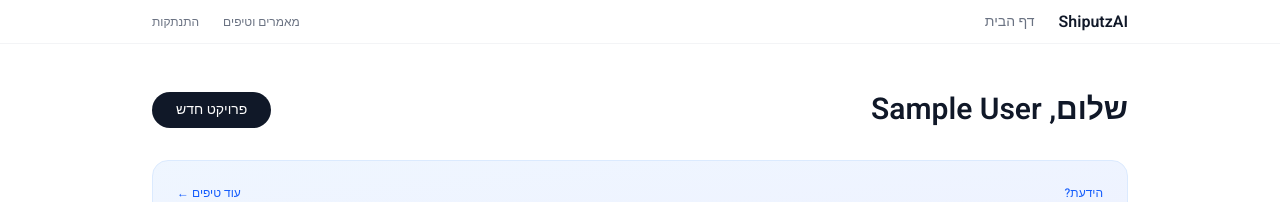
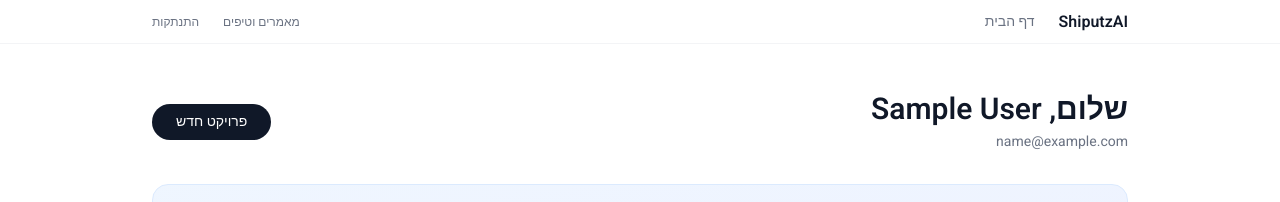
Before and after one commit to guyceza/shiputz-ai, a Next.js app: page /dashboard in a window 1280 px wide. Shown: the top 202 px of the page. Built offline with nearby package versions, Linux system fonts and the light colour scheme; no server answers; sample sign-in values are in the browser's storage.

Commit message:
feat: Show user email in dashboard header

```diff
--- a/src/app/dashboard/page.tsx
+++ b/src/app/dashboard/page.tsx
@@ -340,6 +340,9 @@
             <h1 className="text-3xl font-semibold text-gray-900">
               {user.name ? `שלום, ${user.name}` : "הפרויקטים שלך"}
             </h1>
+            {user.email && (
+              <p className="text-sm text-gray-500 mt-1">{user.email}</p>
+            )}
           </div>
           <button
             onClick={() => setShowNewProject(true)}
```
